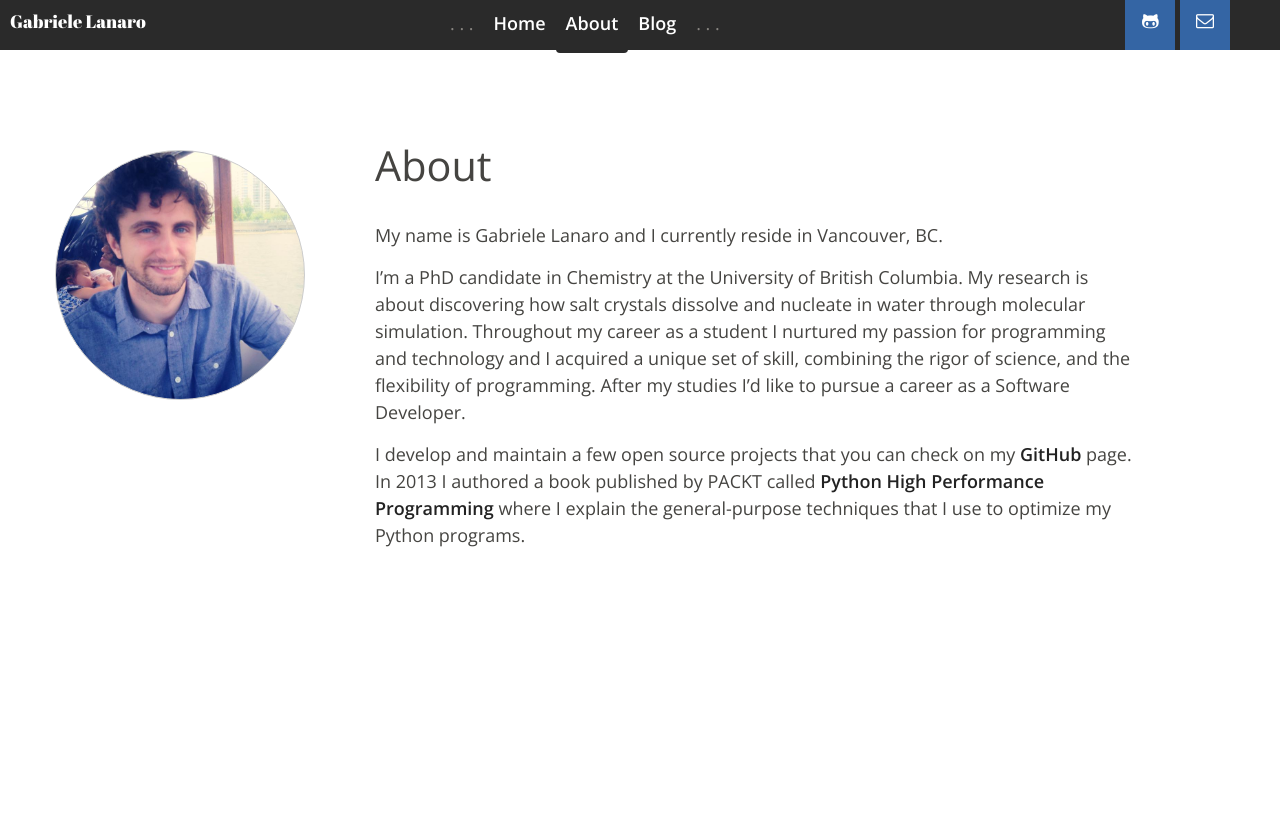
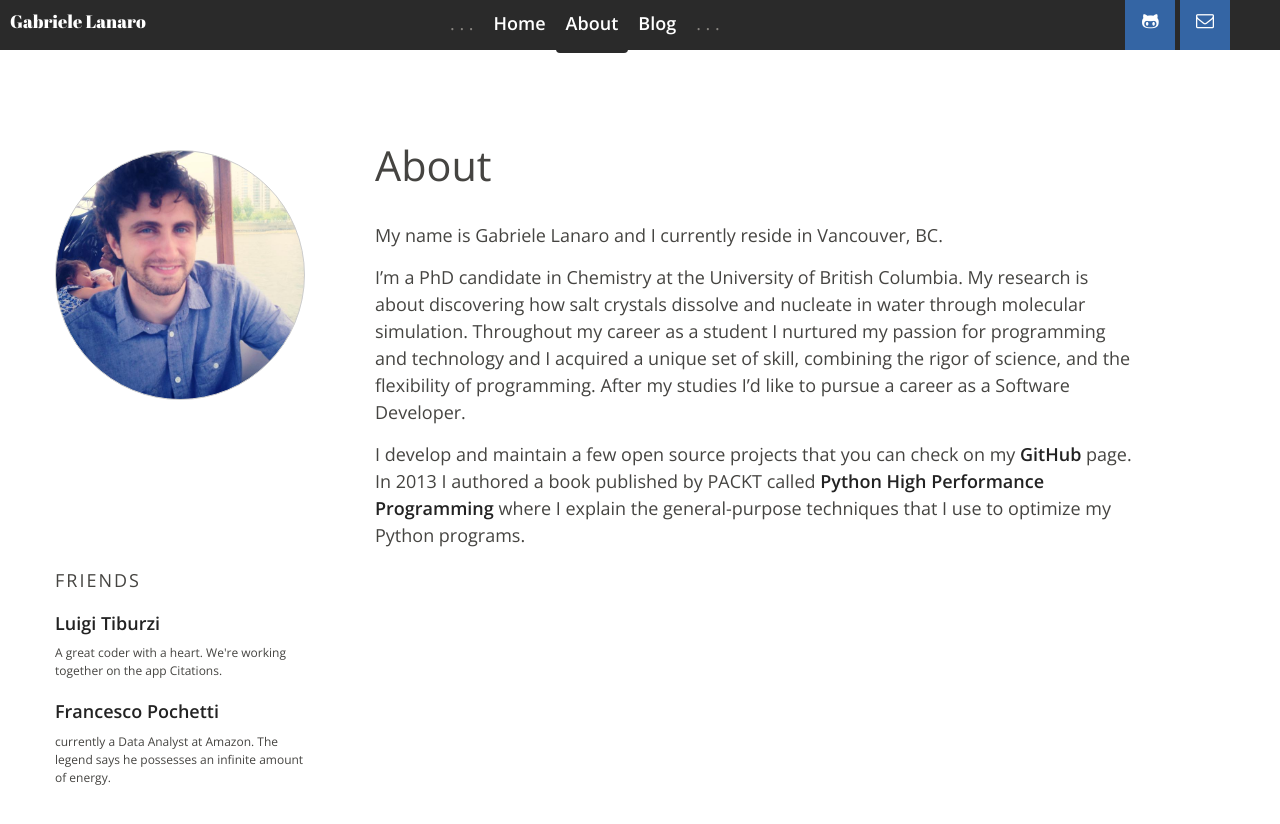
Before and after one commit to gabrielelanaro/gabrielelanaro.github.io, a Jekyll site: the page built from about.md, in a window 1280 px wide. Shown: the top 824 px of the page. Built offline with Jekyll 4.4.1, drawn with Linux system fonts in a browser that asks for light colours.

Commit message:
Friends!

```diff
--- a/_layouts/about_template.html
+++ b/_layouts/about_template.html
@@ -4,6 +4,8 @@ layout: default
 <style>
 .container {
     display: block;
+    overflow: hidden; /* clearfix */
+    position: relative;
 }
 
 #profilepic {
@@ -26,8 +28,36 @@ layout: default
 
 #about-text {
     float: left;
-    max-width: 760px;
 }
+
+#friends-list {
+    max-width: 250px;
+    font-size: 12px;
+
+    float: left;
+    margin: 20px 0 20px 0;
+}
+
+#friends-list .side-title {
+    font-size: 1.5em;
+    letter-spacing: 2px;
+    text-transform: uppercase;
+}
+
+@media (min-width: 1170px) {
+
+    #friends-list {
+        float: none;
+        position: absolute;
+        top: 409px;
+    }
+
+    #about-text {
+        max-width: 760px;
+    }
+}
+
+
 
 </style>
 <div id="profilepic">
@@ -40,3 +70,11 @@ layout: default
 <!--    Icons -->
 <!--<i class="fa fa-facebook"></i> <i class="fa fa-github"></i> <i class="fa fa-linkedin"></i> <i class="fa fa-stack-overflow"></i>-->
 </div>
+
+<div id="friends-list">
+    <h1 class="side-title">Friends</h1>
+    <h2><a href="http://luigitiburzi.com">Luigi Tiburzi</a></h2>
+    <p>A great coder with a heart. We're working together on the app Citations.</p>
+    <h2><a href="http://francescopochetti.com">Francesco Pochetti</a></h2>
+    <p>currently a Data Analyst at Amazon. The legend says he possesses an infinite amount of energy.</p>
+</div>
--- a/public/css/style.css
+++ b/public/css/style.css
@@ -90,6 +90,9 @@ hr {
     border-bottom: 1px solid #fff;
 }
 
+clearfix {
+    overflow: hidden;
+}
 
 strong {
     color: #222;
```
